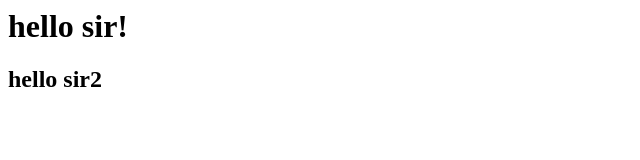
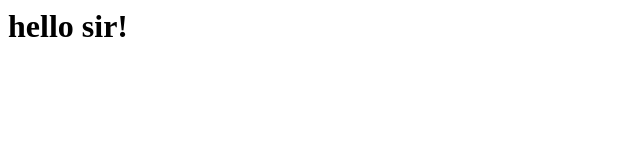
Before and after one commit to Bhuvanji14/Git-Revert-Command, a plain HTML site: page index.html in a window 1280 px wide. Shown: the whole page, without its empty margins (0-640 px from the left). Drawn offline with Linux system fonts and the light colour scheme.

Commit message:
Final commit

```diff
--- a/index.html
+++ b/index.html
@@ -4,7 +4,6 @@
             <h1>
                 hello sir!
             </h1>
-            <h2>hello sir2</h2>
         </body>
     </head>
 </html>
```
